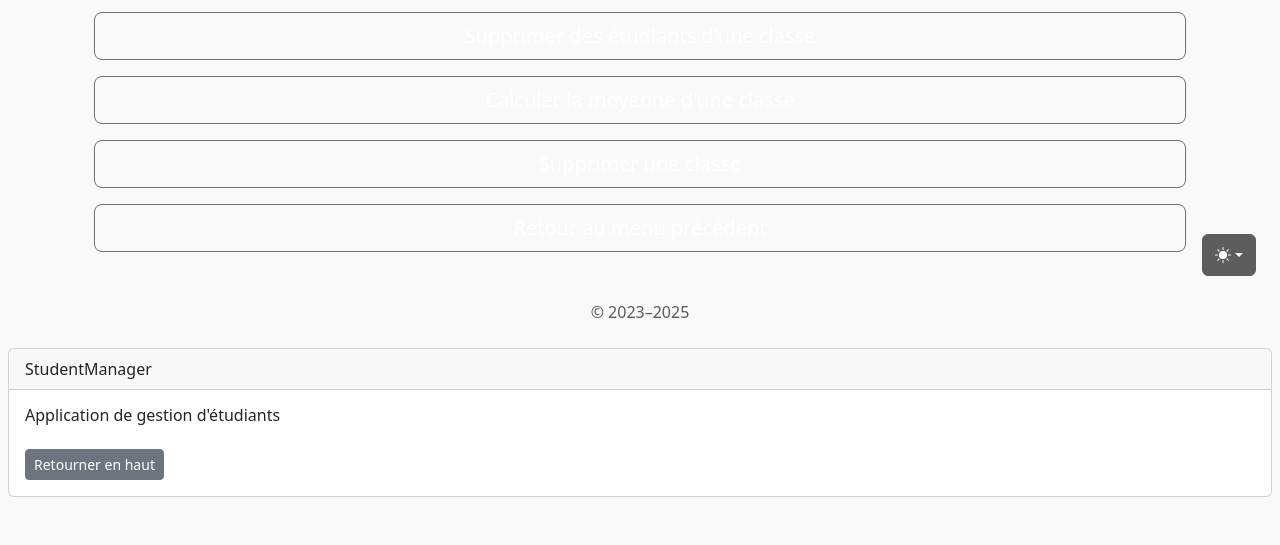
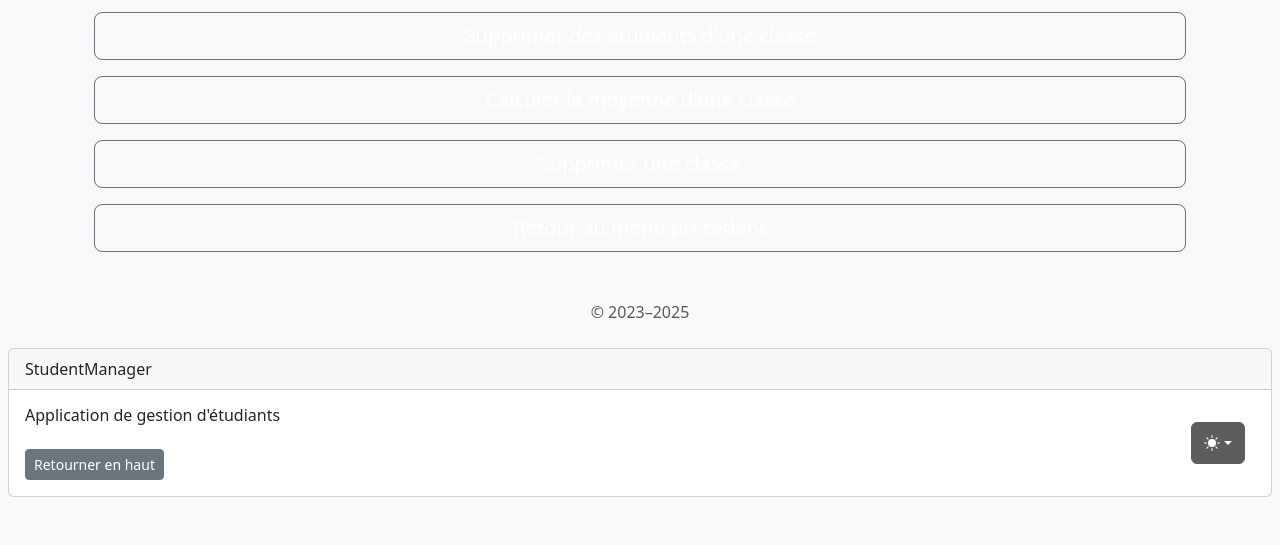
Before and after one commit to Bubhux/StudentManager-Web-App, a Django app: page /classroom/ in a window 1280 px wide. Shown: the part 444-989 px from the top of the page. Run offline with Django 5.2, Linux system fonts and the light colour scheme; some libraries are stand-ins or nearby versions.

Commit message:
Mise à jour V.2.5  On branch development  Your branch is up to date with 'origin/development'.
 Changes to be committed:
	modified:   home/templates/home/base.html

```diff
--- a/home/templates/home/base.html
+++ b/home/templates/home/base.html
@@ -75,7 +75,6 @@
 
         .btn-bd-primary {
             --bd-bg: #5d5d5d;
-
             --bs-btn-font-weight: 600;
             --bs-btn-color: var(--bs-white);
             --bs-btn-bg: var(--bd-bg);
@@ -90,7 +89,9 @@
         }
 
         .bd-mode-toggle {
-            z-index: 1500;
+            position: absolute;
+            right: 0.1rem;
+            bottom: -3rem;
         }
 
         .center-block {
@@ -115,6 +116,7 @@
         }
 
         @media (min-width: 768px) {
+
             .bd-placeholder-img-lg {
                 font-size: 3.5rem;
             }
@@ -178,7 +180,7 @@
                     </symbol>
                 </svg>
 
-                <div class="dropdown position-fixed bottom-0 end-0 bd-mode-toggle me-4 custom-mb">
+                <div class="dropdown bd-mode-toggle me-4 custom-mb">
                     <button class="btn btn-bd-primary py-2 dropdown-toggle d-flex align-items-center"
                             id="bd-theme"
                             type="button"
```
